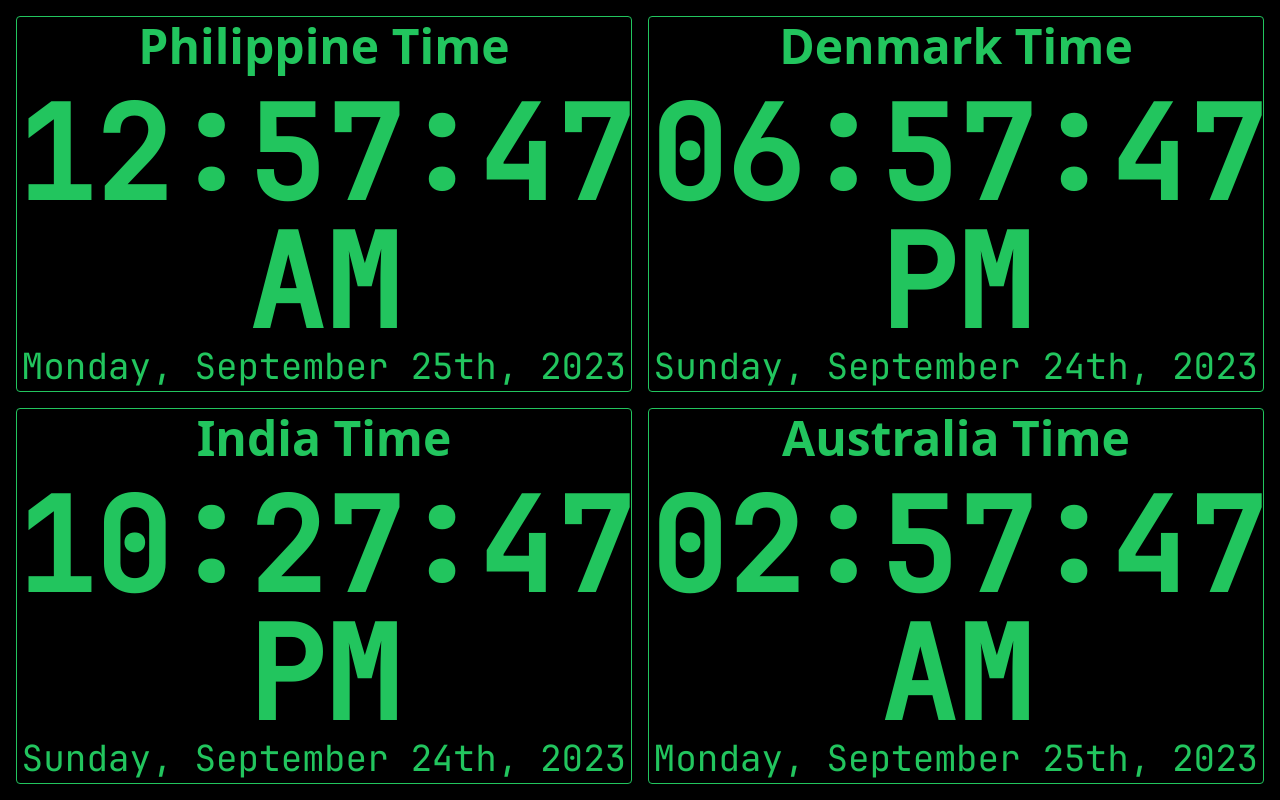
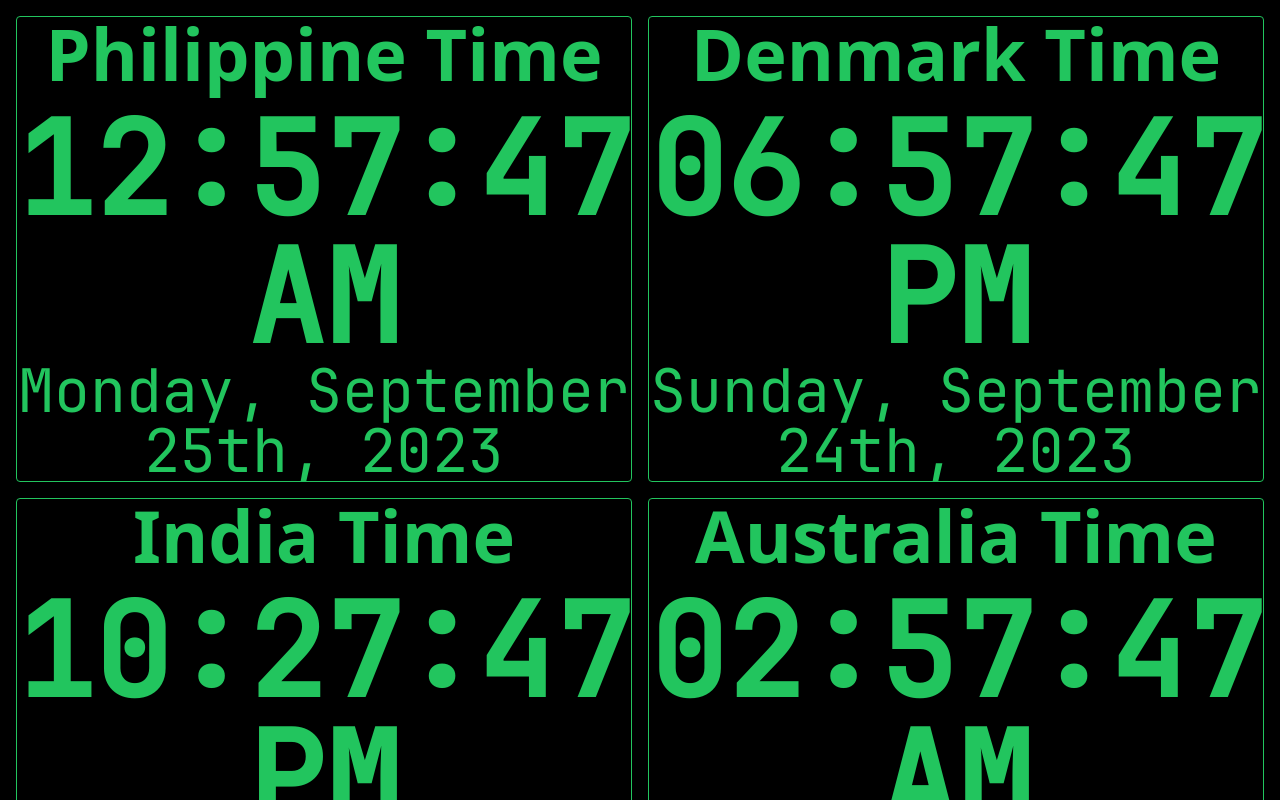
Before and after one commit to waynefaustorilla/world-clock, a Next.js app: page / in a window 1280 px wide. Shown: the top 800 px of the page. Built offline with nearby package versions, Linux system fonts and the light colour scheme.

Commit message:
increased font size

```diff
--- a/src/components/Clock.tsx
+++ b/src/components/Clock.tsx
@@ -37,13 +37,13 @@ const Clock: FunctionComponent<ClockProps> = (props) => {
           :
           <>
             <span className="flex items-center justify-center">
-              <h3 className="text-5xl text-green-500 font-bold">{props.label}</h3>
+              <h3 className="text-7xl text-green-500 font-bold">{props.label}</h3>
             </span>
 
             <div className="text-center flex flex-col">
               <span>
                 <h1 className="font-mono text-green-500 text-9xl font-bold">{time}</h1>
-                <h6 className="font-mono text-green-500 text-4xl">{date}</h6>
+                <h6 className="font-mono text-green-500 text-6xl">{date}</h6>
               </span>
             </div>
           </>
```
